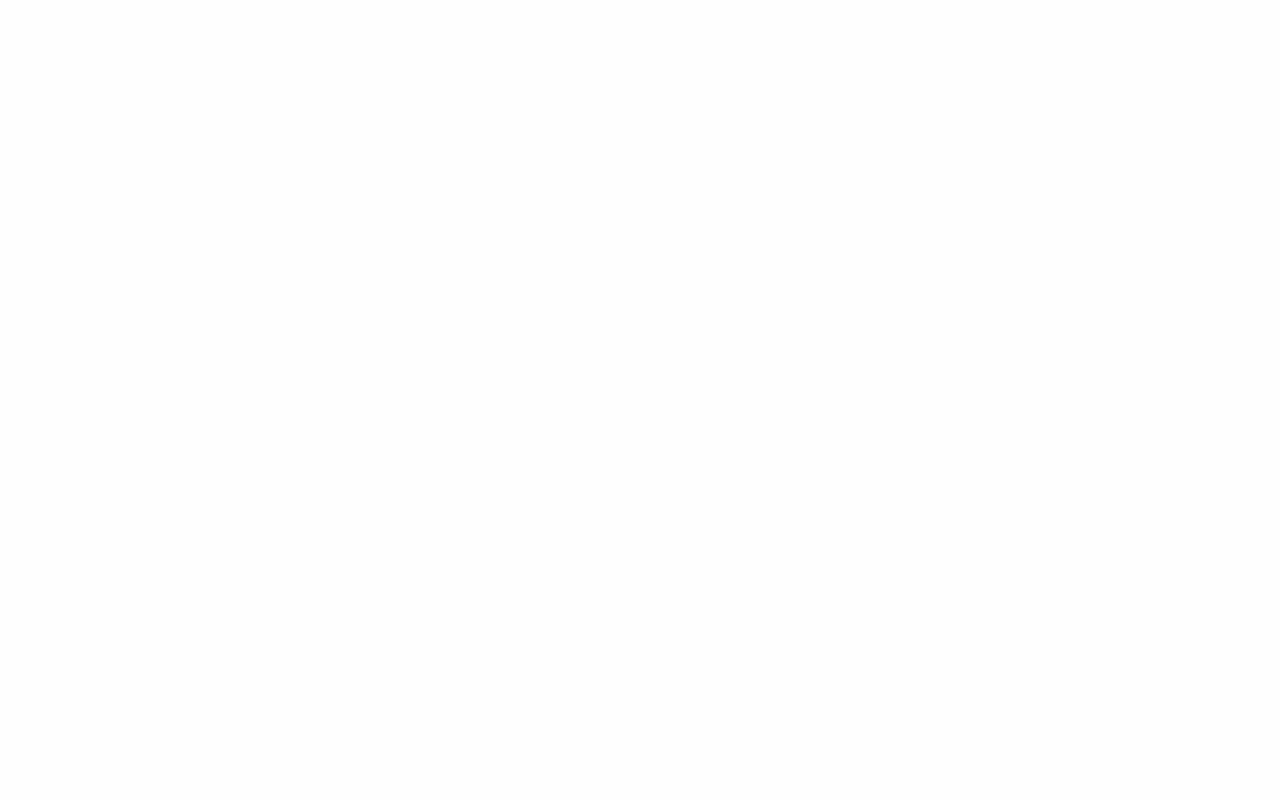
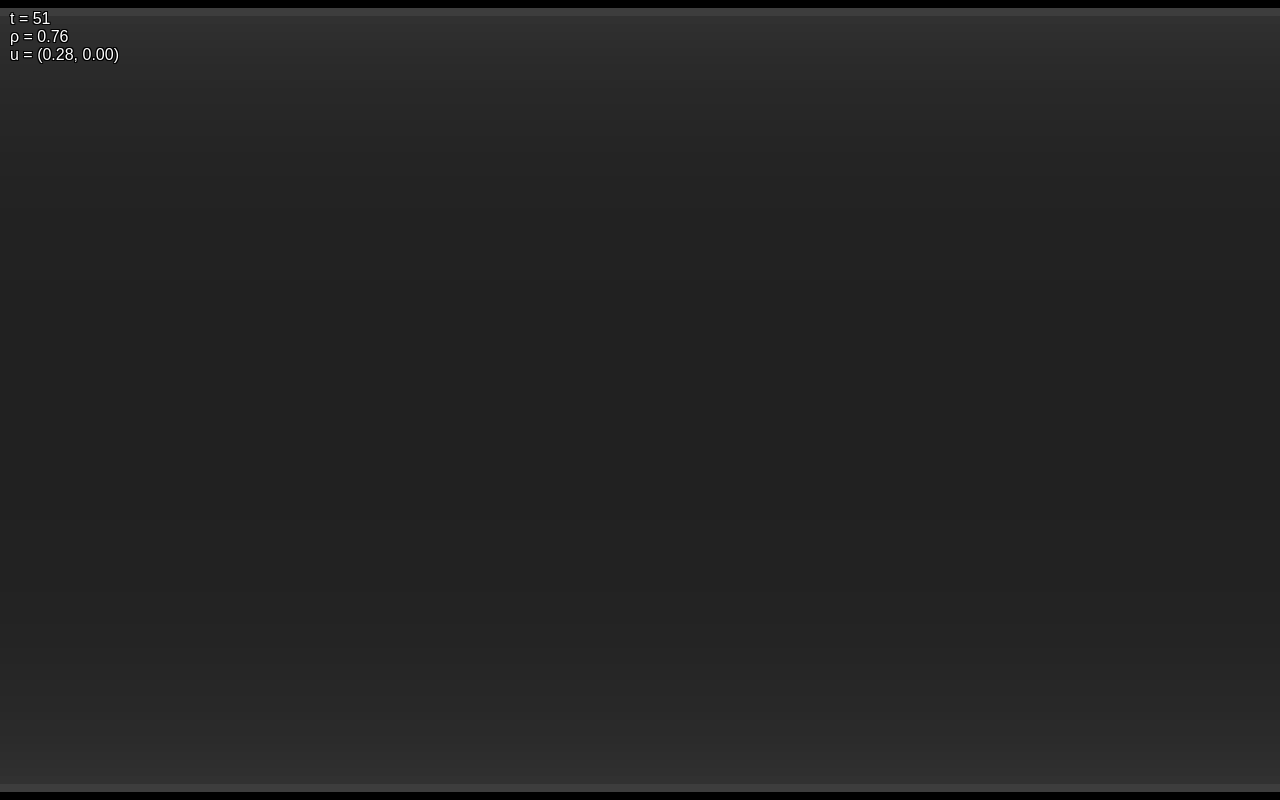
Before and after one commit to k-j0/channel-flows, a plain HTML site: page index.html in a window 1280 px wide. Drawn offline with nearby package versions, Linux system fonts and the light colour scheme; animation ran at ten frames a second.

Commit message:
Implement constant pressure gradient sim

```diff
--- a/index.html
+++ b/index.html
@@ -21,21 +21,35 @@
             padding: 0;
             border: none;
         }
+        span {
+            position: fixed;
+            z-index: 99;
+            color: white;
+            text-shadow: 1px 1px 0 black, -1px 1px 0 black, -1px -1px 0 black, 1px -1px 0 black, 1px 0 0 black, -1px 0 0 black, 0 1px 0 black, 0 -1px 0 black;
+            left: 10px;
+            top: 10px;
+        }
     </style>
 </head>
 <body>
+    <span id='stats'></span>
     <script>
         (async () => {
+
+            const showVelocity = true;
 
             // Simulation parameters
             let simParams = new D2Q9.Parameters();
             simParams.width = 20;
-            simParams.height = 20;
+            simParams.height = 100;
             simParams.kinematicViscosity = 0.5;
             simParams.initialDensity = 1.0;
             simParams.force = new THREE.Vector2(5e-8, 0);
 
 
+
+            // Utility function to clamp between two values
+            const clamp = (v, m, M) => Math.min(Math.max(v, m), M);
 
             // Initialise Three.js renderer
             const width = window.innerWidth;
@@ -57,8 +71,7 @@
             plane.position.z = -1;
             scene.add(plane);
 
-            // Render initial state (black)
-            renderer.render(scene, camera);
+            // Render function
             const refresh = () => {
                 texture.needsUpdate = true;
                 renderer.render(scene, camera);
@@ -66,6 +79,9 @@
 
             // Init simulation
             let sim = new D2Q9(simParams);
+            // Top and bottom boundaries
+            sim.addHorizontalBoundary(0);
+            sim.addHorizontalBoundary(simParams.height - 1);
 
             // Simulation loop
             (update = () => {
@@ -73,20 +89,31 @@
                 // further the sim
                 sim.step();
 
+                // update UI
+                document.getElementById('stats').innerHTML =
+                        't = ' + sim.t + '<br/>' +
+                        'ρ = ' + sim.density.toFixed(2) + '<br/>' +
+                        'u = (' + sim.velocity.x.toFixed(2) + ', ' + sim.velocity.y.toFixed(2) + ')';
+
                 // update texture with site densities & velocities
                 for(let x = 0; x < simParams.width; ++x) {
                     for(let y = 0; y < simParams.height; ++y) {
                         let idx = (x + y * simParams.width) * 3;
-                        let site = sim.getSite(x, y, true);
-                        data[idx] = site.density * 255;
-                        data[idx+1] = data[idx];//site.velocity.x * 255;
-                        data[idx+2] = data[idx];//site.velocity.y * 255;
+                        let site = sim.getSite(x, y);
+                        if (site.boundary) {
+                            data[idx] = data[idx+1] = data[idx+2] = 0; continue;
+                        }
+                        data[idx] = clamp(site.density * 70, 0, 255);
+                        if (showVelocity) {
+                            data[idx] = clamp(site.velocity.x * 130, 0, 255);
+                        }
+                        data[idx+2] = data[idx+1] = data[idx];
                     }
                 }
                 refresh();
 
                 requestAnimationFrame(update);
-                //setTimeout(update, 500); // slow step-by-step simulation
+                //setTimeout(update, 100); // slow step-by-step simulation
             })();
 
         })();
--- a/lbm.js
+++ b/lbm.js
@@ -5,27 +5,32 @@
 class D2Q9 {
 
     /// Simulation constants (always the same across any D2Q9 sim)
+    // Order of i is chosen clockwise, to make full bounce-back conditions easy to compute with modulos
+    // 6 7 8
+    // 5 0 1
+    // 4 3 2
+    // Hence the weights and velocities look 'out of order' compared to typical order with 1 <= i <= 4 on the sides and 5 <= i <= 8 on the corners
     static W = [ // weights
-        4.0 / 9.0,  // i = 0
-        1.0 / 9.0,  // i = 1
-        1.0 / 9.0,  // i = 2
-        1.0 / 9.0,  // i = 3
-        1.0 / 9.0,  // i = 4
-        1.0 / 36.0, // i = 5
-        1.0 / 36.0, // i = 6
-        1.0 / 36.0, // i = 7
-        1.0 / 36.0  // i = 8
+        4.0 / 9.0,  // i = 0 (centre)
+        1.0 / 9.0,  // i = 1 (side)
+        1.0 / 36.0, // i = 2 (corner)
+        1.0 / 9.0,  // i = 3 (side)
+        1.0 / 36.0, // i = 4 (corner)
+        1.0 / 9.0,  // i = 5 (side)
+        1.0 / 36.0, // i = 6 (corner)
+        1.0 / 9.0,  // i = 7 (side)
+        1.0 / 36.0  // i = 8 (corner)
     ];
     static C = [ // velocities
         new THREE.Vector2(0, 0),    // i = 0
         new THREE.Vector2(1, 0),    // i = 1
-        new THREE.Vector2(0, -1),   // i = 2
-        new THREE.Vector2(-1, 0),   // i = 3
-        new THREE.Vector2(0, 1),    // i = 4
-        new THREE.Vector2(1, -1),   // i = 5
+        new THREE.Vector2(1, 1),    // i = 2
+        new THREE.Vector2(0, 1),    // i = 3
+        new THREE.Vector2(-1, 1),   // i = 4
+        new THREE.Vector2(-1, 0),   // i = 5
         new THREE.Vector2(-1, -1),  // i = 6
-        new THREE.Vector2(-1, 1),   // i = 7
-        new THREE.Vector2(1, 1)     // i = 8
+        new THREE.Vector2(0, -1),   // i = 7
+        new THREE.Vector2(1, -1)    // i = 8
     ];
 
 
@@ -37,9 +42,20 @@ class D2Q9 {
      * @param {THREE.Vector2} velocity The velocity u
      */
     static NiEq (i, density, velocity) {
-        let uDotU = velocity.lengthSq(); // u • u
+        let uDotU = velocity.dot(velocity); // u • u
         let ciDotU = D2Q9.C[i].dot(velocity); // c_i • u
         return D2Q9.W[i] * density * (1.0 + 3.0 * ciDotU + 4.5 * ciDotU * ciDotU - 1.5 * uDotU);
+    }
+
+    /**
+     * Computes the opposite direction from direction i
+     *
+     * @param {number} i Direction for which to get the opposing dir
+     * @returns {number} Opposite direction to input
+     */
+    static opposite (i) {
+        if (i == 0) return 0;
+        return ((i - 1 + 4) % 8) + 1;
     }
 
 
@@ -61,6 +77,9 @@ class D2Q9 {
      */
     static Site = class {
 
+        // whether the site is solid (boundary site); particles that end up on solid sites will bounce back
+        boundary = false;
+
         // distributions Ni for 0 <= i < 9
         n = [
             0,  // i = 0
@@ -72,6 +91,19 @@ class D2Q9 {
             0,  // i = 6
             0,  // i = 7
             0   // i = 8
+        ];
+
+        // temp distributions Ni after collision step
+        nt = [
+            0,
+            0,
+            0,
+            0,
+            0,
+            0,
+            0,
+            0,
+            0
         ];
 
         // local density (sum over Ni)
@@ -95,7 +127,7 @@ class D2Q9 {
 
         /**
          * Collision step; updates density and velocity based on Ni values
-         * Updates ρ and u then Ni vals
+         * Updates ρ and u then Ni vals (nt)
          *
          * @param {float} omega The relaxation time inverse omega used for the simulation
          * @param {THREE.Vector2} force Forcing to add to the particles
@@ -107,9 +139,10 @@ class D2Q9 {
             this.velocity.set(0, 0);
             for(let i = 0; i < 9; ++i) {
                 this.density += this.n[i];
-                this.velocity.addScaledVector(D2Q9.C[i], this.n[i]);
+                this.velocity.addScaledVector(D2Q9.C[i], this.n[i]); // ρu = sum_i( c_i * N_i )
             }
-            this.velocity.multiplyScalar(1.0 / this.density); // rho * u = sum_i( c_i N_i )
+            this.velocity.x += 1e-2; // horizontal pressure gradient; TODO remove this
+            this.velocity.multiplyScalar(1.0 / this.density); // ρu = sum_i( c_i * N_i ) hence u = sum_i(c_i * N_i ) / ρ
 
             // collision step for the site
             let F = force.clone();
@@ -118,10 +151,12 @@ class D2Q9 {
                 let Nieq = D2Q9.NiEq(i, this.density, this.velocity);
                 // Ni = Ni - omega * (Ni - Ni^eq)
                 // i.e. Ni = lerp(Ni, Ni^eq, omega)
-                this.n[i] = (1.0 - omega) * this.n[i] + omega * Nieq;
-                // add forcing term
-                // 3 Wi Ci • ρF
-                this.n[i] += 3.0 * D2Q9.W[i] * D2Q9.C[i].dot(F);
+                this.nt[i] = (1.0 - omega) * this.n[i] + omega * Nieq;
+                if (this.nt[i] < 0) {
+                    this.nt[i] = 0;
+                }
+                // add forcing term   3 Wi Ci • F   with   F = ρf
+                //this.n[i] += 3.0 * D2Q9.W[i] * D2Q9.C[i].dot(F); // <- TODO add this back in!
             }
         }
 
@@ -138,9 +173,12 @@ class D2Q9 {
     force; // THREE.Vector2
 
     /// Array of individual lattice sites
-    /// Front and back buffer, with ability to swap which is being read from and which is being written to
-    sites; // [ D2Q9.Site[], D2Q9.Site[] ]
-    flipBuffers () { this.sites = [ this.sites[1], this.sites[0] ]; } // flip front and back site buffer
+    sites; // D2Q9.Site[]
+
+    /// Time-dependent values (not needed for simulation, just for display purposes)
+    t = 0; // time, i.e. number of steps taken
+    density = 0; // average density over the lattice
+    velocity = new THREE.Vector2(0, 0); // average velocity over the lattice
 
 
 
@@ -155,32 +193,53 @@ class D2Q9 {
         this.omega = 1.0 / (3.0 * params.kinematicViscosity + 0.5); // to fulfill Navier-Stokes eq requirements (ν = ⅓(ω⁻¹ - ½))
         this.force = params.force;
 
-        // init sites - front and back buffer
-        this.sites = [[], []];
+        // init sites
+        this.sites = [];
         for(let x = 0; x < this.width; ++x) {
             for(let y = 0; y < this.height; ++y) {
-                let frontSite = new D2Q9.Site(params.initialDensity);
-                let backSite = new D2Q9.Site(0);
-                this.sites[1].push(backSite); // front buffer for the first simulation step
-                this.sites[0].push(frontSite); // back buffer - uninitialized for now
+                this.sites.push(new D2Q9.Site(params.initialDensity));
             }
         }
 
     }
 
     /**
-     * Site getter, for easier access than 1d array index, accessing either a site from the front or back buffer
+     * Adds a boundary on a single site
+     *
+     * @param {int} x X-coordinate of the site to make into a boundary site
+     * @param {int} y Y-coordinate of the site to make into a boundary site
+     */
+    addBoundary (x, y) {
+        this.getSite(x, y).boundary = true;
+        for (let i = 0; i < 9; ++i) {
+            this.getSite(x, y).n[i] = 0;
+        }
+    }
+
+    /**
+     * Adds a horizontal bounce-back boundary for sites at y
+     *
+     * @param {int} y Y-coordinate of sites to make into boundaries
+     */
+    addHorizontalBoundary(y) {
+        for(let x = 0; x < this.width; ++x) {
+            this.addBoundary(x, y);
+        }
+    }
+
+    /**
+     * Site getter, for easier access than 1d array index
+     * Handles periodicity on both axes
      *
      * @param {number} x Index of the site to obtain on the x axis
      * @param {number} y Index of the site to obtain on the y axis
-     * @param {bool} read Whether to access the site from the front or back buffer (read = front, write = back)
      */
-    getSite (x, y, read) {
+    getSite (x, y) {
         while(x < 0) x += this.width; // handle negative indices
         while(y < 0) y += this.height;
         x = x % this.width; // remap to 0..width
         y = y % this.height; // remap to 0..height
-        return this.sites[read ? 0 : 1][x * this.height + y];
+        return this.sites[x * this.height + y];
     }
 
     /**
@@ -188,36 +247,78 @@ class D2Q9 {
      */
     step () {
 
+        this.density = 0;
+        this.velocity.set(0, 0);
+
+        // Collision step
+        for (let x = 0; x < this.width; ++x) {
+            for (let y = 0; y < this.height; ++y) {
+
+                // get site to update
+                let site = this.getSite(x, y);
+
+                // skip calculations for obstacle sites
+                if (site.boundary) continue;
+
+                // collision step for the site
+                site.collision(this.omega, this.force);
+            }
+        }
+
         // Propagation step
-        for(let x = 0; x < this.width; ++x) {
-            for(let y = 0; y < this.height; ++y) {
+        for (let x = 0; x < this.width; ++x) {
+            for (let y = 0; y < this.height; ++y) {
 
-                // propagate from each of the 9 direction from neighbouring cells
-                let site = this.getSite(x, y, false);
-                for(let i = 0; i < 9; ++i) {
-                    let c = D2Q9.C[i];
-                    let dx = -parseInt(c.x);
-                    let dy = -parseInt(c.y);
-                    site.n[i] = this.getSite(x + dx, y + dy, true).n[i];
+                // get site to update
+                let site = this.getSite(x, y);
+
+                // skip boundary sites
+                if (site.boundary) continue;
+
+                // stream particle distribs from neighbours
+                for (let i = 0; i < 9; ++i) {
+                    let dx = D2Q9.C[i].x;
+                    let dy = D2Q9.C[i].y;
+                    site.n[i] = this.getSite(x + dx, y + dy).nt[i];
                 }
 
             }
         }
 
-        // Bounce-back for no-slip
-        // @todo
+        // Bounce-back boundary conditions
+        for (let x = 0; x < this.width; ++x) {
+            for (let y = 0; y < this.height; ++y) {
 
-        // Swap front and back buffers
-        this.flipBuffers();
+                // get site to push particles away from
+                let site = this.getSite(x, y);
 
-        // Collision step
-        for(let x = 0; x < this.width; ++x) {
-            for(let y = 0; y < this.height; ++y) {
+                // skip fluid sites
+                if (!site.boundary) continue;
 
-                this.getSite(x, y, true).collision(this.omega, this.force);
+                // half-way bounce-back
+                for (let i = 0; i < 9; ++i) {
+                    let dx = -D2Q9.C[i].x;
+                    let dy = -D2Q9.C[i].y;
+                    site.n[i] = this.getSite(x + dx, y + dy).n[D2Q9.opposite(i)];
+                }
+            }
+        }
+
+        // Compute avg density and velocity
+        for (let x = 0; x < this.width; ++x) {
+            for (let y = 0; y < this.height; ++y) {
+
+                let site = this.getSite(x, y);
+                this.density += site.density;
+                this.velocity.add(site.velocity);
 
             }
         }
+        this.density /= this.width * this.height;
+        this.velocity.multiplyScalar(1.0 / (this.width * this.height));
+
+        // t -> t+1
+        ++this.t;
 
     }
 
```
